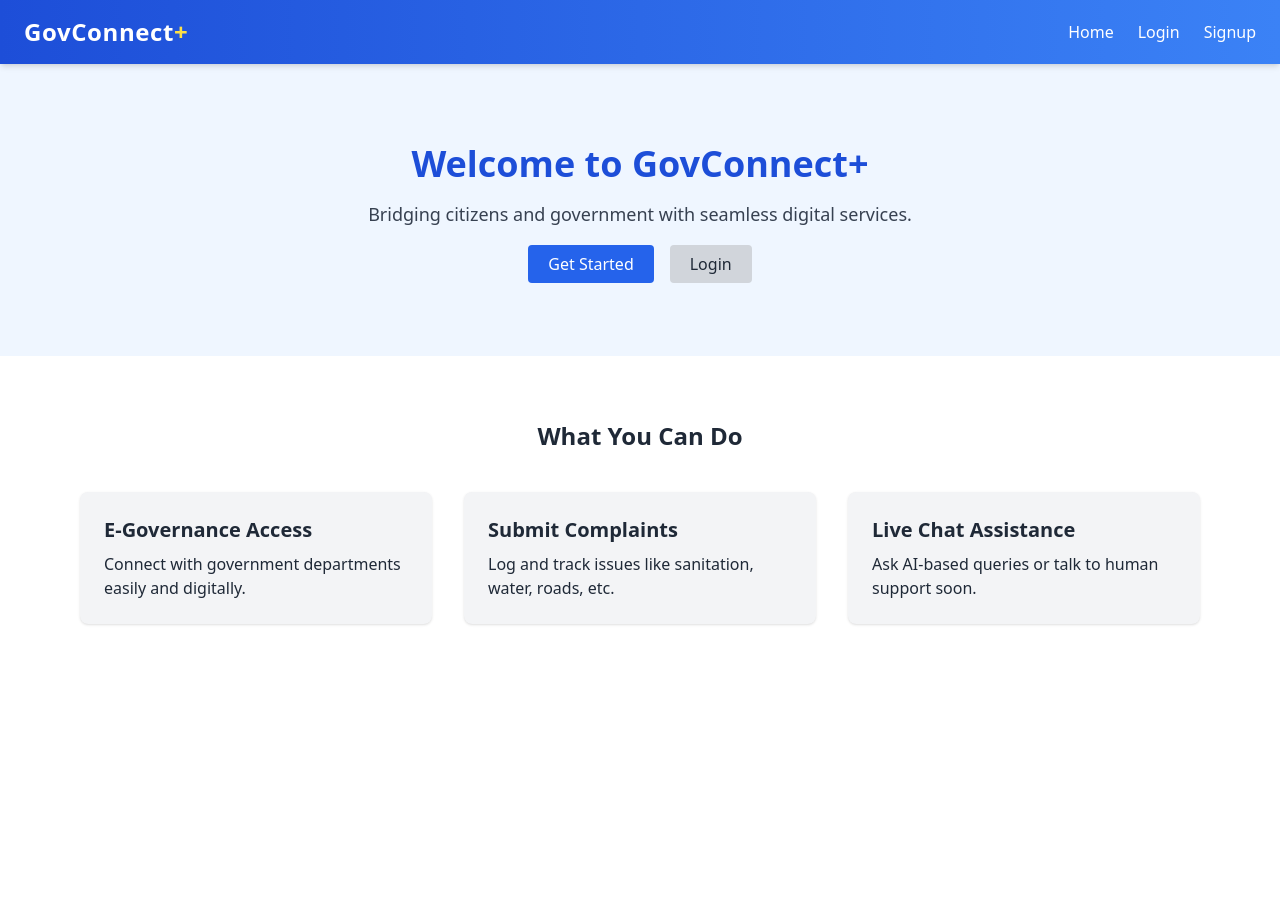
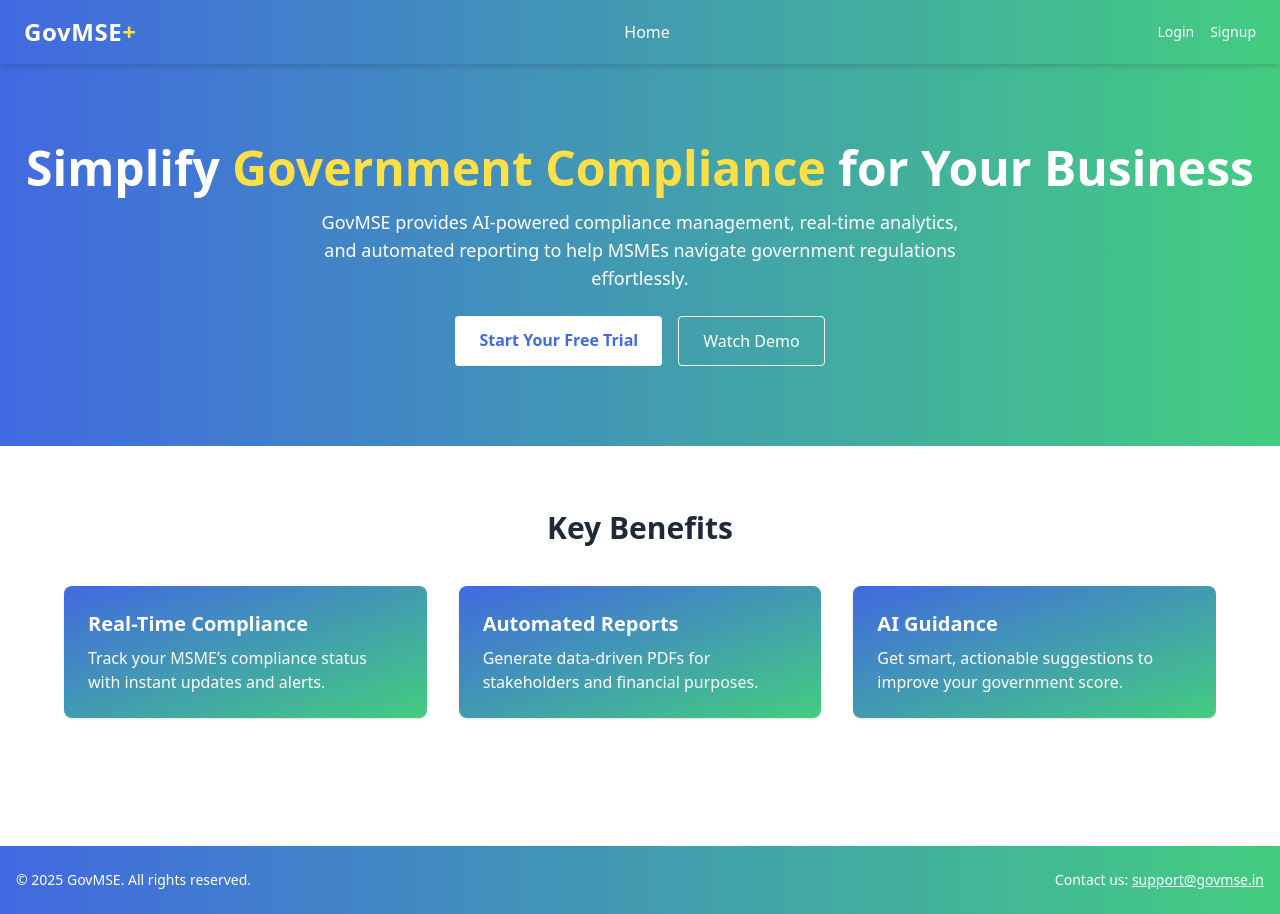
Before and after one commit to Pranshu-iiitd/GovConnect, a React (Vite) app in the folder govconnect-frontend/: page / in a window 1280 px wide. Before the commit the page ends 800 px from the top, so only its background shows below. Built offline with nearby package versions, Linux system fonts and the light colour scheme; the HTML template or start-up script is replaced by a standard one.

Commit message:
design and final functional changes

```diff
--- a/govconnect-frontend/src/App.jsx
+++ b/govconnect-frontend/src/App.jsx
@@ -12,6 +12,7 @@ import GovScore from "./pages/GovScore";
 import Assistant from "./pages/Assistant";
 import Checklist from "./pages/Checklist";
 import Report from "./pages/Report";
+
 
 function App() {
   return (
--- a/govconnect-frontend/src/components/Navbar.jsx
+++ b/govconnect-frontend/src/components/Navbar.jsx
@@ -10,33 +10,41 @@ export default function Navbar() {
   };
 
   return (
-    <nav className="bg-gradient-to-r from-blue-700 to-blue-500 text-white px-6 py-4 shadow-md sticky top-0 z-50">
-      <div className="flex justify-between items-center max-w-7xl mx-auto">
-        <div className="text-2xl font-bold tracking-wide">
-          GovConnect<span className="text-yellow-300">+</span>
+    <nav className="bg-gradient-to-r from-[#4169E1] to-[#43CD80] text-white px-6 py-4 shadow-md sticky top-0 z-50">
+      <div className="flex items-center justify-between max-w-7xl mx-auto">
+
+        {/* Left: Logo */}
+        <div className="text-2xl font-extrabold tracking-wide">
+          GovMSE<span className="text-yellow-300">+</span>
         </div>
-        <div className="space-x-6 text-md flex items-center flex-wrap">
+
+        {/* Center: Main Features */}
+        <div className="flex-grow flex justify-center gap-6 text-md font-medium flex-wrap">
           <Link to="/" className="hover:text-yellow-300 transition">Home</Link>
-
           {token && (
             <>
               <Link to="/dashboard" className="hover:text-yellow-300 transition">Dashboard</Link>
-              <Link to="/submit" className="hover:text-yellow-300 transition">Submit</Link>
-              <Link to="/profile" className="hover:text-yellow-300 transition">Profile</Link>
               <Link to="/govscore" className="hover:text-yellow-300 transition">GovScore</Link>
               <Link to="/assistant" className="hover:text-yellow-300 transition">AI Assistant</Link>
               <Link to="/checklist" className="hover:text-yellow-300 transition">Report</Link>
               <Link to="/report" className="hover:text-yellow-300 transition">Vault</Link>
+            </>
+          )}
+        </div>
+
+        {/* Right: Profile / Auth */}
+        <div className="flex items-center gap-4 text-sm font-medium">
+          {token ? (
+            <>
+              <Link to="/profile" className="hover:text-yellow-300 transition">Profile</Link>
               <button
                 onClick={handleLogout}
-                className="bg-red-500 px-3 py-1 rounded hover:bg-red-600 ml-2"
+                className="bg-red-500 px-3 py-1 rounded hover:bg-red-600"
               >
                 Logout
               </button>
             </>
-          )}
-
-          {!token && (
+          ) : (
             <>
               <Link to="/login" className="hover:text-yellow-300 transition">Login</Link>
               <Link to="/signup" className="hover:text-yellow-300 transition">Signup</Link>
--- a/govconnect-frontend/src/pages/Home.jsx
+++ b/govconnect-frontend/src/pages/Home.jsx
@@ -1,42 +1,64 @@
+import { Link } from "react-router-dom";
+
 export default function Home() {
   return (
-    <div className="text-gray-800">
-      <section className="bg-blue-50 py-20 text-center">
-        <h1 className="text-4xl font-bold text-blue-700 mb-4">
-          Welcome to GovConnect+
+    <div className="font-sans">
+      {/* Hero Section with Gradient Background */}
+      <section className="bg-gradient-to-r from-[#4169E1] to-[#43CD80] py-20 text-center px-4 text-white">
+        <h1 className="text-4xl md:text-5xl font-extrabold mb-4">
+          Simplify <span className="text-yellow-300">Government Compliance</span> for Your Business
         </h1>
-        <p className="text-lg mb-6 max-w-xl mx-auto text-gray-700">
-          Bridging citizens and government with seamless digital services.
+        <p className="text-lg mb-6 max-w-2xl mx-auto">
+          GovMSE provides AI-powered compliance management, real-time analytics, and automated reporting to help MSMEs navigate government regulations effortlessly.
         </p>
-        <div className="space-x-4">
-          <a href="/signup" className="bg-blue-600 text-white px-5 py-2 rounded hover:bg-blue-700">
-            Get Started
-          </a>
-          <a href="/login" className="bg-gray-300 px-5 py-2 rounded hover:bg-gray-400">
-            Login
-          </a>
+        <div className="flex justify-center gap-4">
+          <Link to="/signup" className="bg-white text-[#4169E1] font-semibold px-6 py-3 rounded hover:bg-gray-100 transition">
+            Start Your Free Trial
+          </Link>
+          <Link to="/assistant" className="border border-white text-white px-6 py-3 rounded hover:bg-white hover:text-[#43CD80] transition">
+            Watch Demo
+          </Link>
         </div>
       </section>
 
-      <section className="py-16 bg-white">
-        <div className="max-w-6xl mx-auto px-4">
-          <h2 className="text-2xl font-bold mb-10 text-center text-gray-800">What You Can Do</h2>
-          <div className="grid grid-cols-1 md:grid-cols-3 gap-8">
-            <div className="bg-gray-100 p-6 rounded-lg shadow hover:shadow-lg transition">
-              <h3 className="text-xl font-semibold mb-2">E-Governance Access</h3>
-              <p>Connect with government departments easily and digitally.</p>
-            </div>
-            <div className="bg-gray-100 p-6 rounded-lg shadow hover:shadow-lg transition">
-              <h3 className="text-xl font-semibold mb-2">Submit Complaints</h3>
-              <p>Log and track issues like sanitation, water, roads, etc.</p>
-            </div>
-            <div className="bg-gray-100 p-6 rounded-lg shadow hover:shadow-lg transition">
-              <h3 className="text-xl font-semibold mb-2">Live Chat Assistance</h3>
-              <p>Ask AI-based queries or talk to human support soon.</p>
-            </div>
+      {/* Benefits Section */}
+      <section className="bg-white py-16 px-4">
+        <h2 className="text-3xl font-bold text-center text-gray-800 mb-10">Key Benefits</h2>
+        <div className="grid md:grid-cols-3 gap-8 max-w-6xl mx-auto">
+          <div className="bg-gradient-to-br from-[#4169E1] to-[#43CD80] text-white p-6 rounded-lg shadow">
+            <h3 className="text-xl font-semibold mb-2">Real-Time Compliance</h3>
+            <p>Track your MSME’s compliance status with instant updates and alerts.</p>
+          </div>
+          <div className="bg-gradient-to-br from-[#4169E1] to-[#43CD80] text-white p-6 rounded-lg shadow">
+            <h3 className="text-xl font-semibold mb-2">Automated Reports</h3>
+            <p>Generate data-driven PDFs for stakeholders and financial purposes.</p>
+          </div>
+          <div className="bg-gradient-to-br from-[#4169E1] to-[#43CD80] text-white p-6 rounded-lg shadow">
+            <h3 className="text-xl font-semibold mb-2">AI Guidance</h3>
+            <p>Get smart, actionable suggestions to improve your government score.</p>
           </div>
         </div>
       </section>
+
+      <Footer />
     </div>
   );
 }
+
+function Footer() {
+  return (
+    <footer className="bg-gradient-to-r from-[#4169E1] to-[#43CD80] text-white text-sm py-6 mt-16">
+      <div className="max-w-7xl mx-auto px-4 flex flex-col md:flex-row justify-between items-center gap-4">
+        <div>&copy; {new Date().getFullYear()} GovMSE. All rights reserved.</div>
+        <div>
+          <p>
+            Contact us:{" "}
+            <a href="mailto:support@govmse.in" className="underline">
+              support@govmse.in
+            </a>
+          </p>
+        </div>
+      </div>
+    </footer>
+  );
+}
--- a/govconnect-frontend/src/pages/Login.jsx
+++ b/govconnect-frontend/src/pages/Login.jsx
@@ -16,13 +16,38 @@ export default function Login() {
   }
 
   return (
-    <div className="min-h-screen flex items-center justify-center bg-blue-50">
-      <div className="bg-white p-8 rounded-lg shadow-md w-full max-w-md">
-        <h2 className="text-2xl font-bold mb-6 text-center text-blue-700">Login to GovConnect+</h2>
-        <input type="email" value={email} onChange={e => setEmail(e.target.value)} placeholder="Email" className="w-full p-2 border mb-4 rounded" />
-        <input type="password" value={password} onChange={e => setPassword(e.target.value)} placeholder="Password" className="w-full p-2 border mb-4 rounded" />
-        <button onClick={handleLogin} className="bg-blue-600 text-white px-4 py-2 w-full rounded hover:bg-blue-700">Login</button>
-        <p className="mt-4 text-center text-sm text-gray-600">Don't have an account? <Link to="/signup" className="text-blue-600 hover:underline">Register</Link></p>
+    <div className="min-h-screen flex items-center justify-center bg-gradient-to-br from-[#4169E1] to-[#43CD80]">
+      <div className="bg-white p-10 rounded-2xl shadow-xl w-full max-w-md">
+        <h2 className="text-3xl font-extrabold mb-6 text-center text-[#4169E1]">Welcome Back 👋</h2>
+        <p className="text-center text-sm text-gray-500 mb-6">Log in to your GovMSE Vault</p>
+
+        <div className="space-y-4">
+          <input
+            type="email"
+            value={email}
+            onChange={e => setEmail(e.target.value)}
+            placeholder="Enter your email"
+            className="w-full p-3 border border-gray-300 rounded-md focus:outline-none focus:ring-2 focus:ring-blue-400"
+          />
+          <input
+            type="password"
+            value={password}
+            onChange={e => setPassword(e.target.value)}
+            placeholder="Enter your password"
+            className="w-full p-3 border border-gray-300 rounded-md focus:outline-none focus:ring-2 focus:ring-blue-400"
+          />
+          <button
+            onClick={handleLogin}
+            className="bg-gradient-to-r from-[#4169E1] to-[#43CD80] text-white w-full py-3 rounded-md font-semibold hover:opacity-90 transition"
+          >
+            Login
+          </button>
+        </div>
+
+        <p className="mt-6 text-center text-sm text-gray-600">
+          Don't have an account?{' '}
+          <Link to="/signup" className="text-blue-700 font-medium hover:underline">Register here</Link>
+        </p>
       </div>
     </div>
   )
--- a/govconnect-frontend/src/pages/Signup.jsx
+++ b/govconnect-frontend/src/pages/Signup.jsx
@@ -14,13 +14,38 @@ export default function Signup() {
   }
 
   return (
-    <div className="min-h-screen flex items-center justify-center bg-blue-50">
-      <div className="bg-white p-8 rounded-lg shadow-md w-full max-w-md">
-        <h2 className="text-2xl font-bold mb-6 text-center text-blue-700">Create a GovConnect+ Account</h2>
-        <input type="email" value={email} onChange={e => setEmail(e.target.value)} placeholder="Email" className="w-full p-2 border mb-4 rounded" />
-        <input type="password" value={password} onChange={e => setPassword(e.target.value)} placeholder="Password" className="w-full p-2 border mb-4 rounded" />
-        <button onClick={handleRegister} className="bg-green-600 text-white px-4 py-2 w-full rounded hover:bg-green-700">Register</button>
-        <p className="mt-4 text-center text-sm text-gray-600">Already have an account? <Link to="/login" className="text-blue-600 hover:underline">Login</Link></p>
+    <div className="min-h-screen flex items-center justify-center bg-gradient-to-br from-[#4169E1] to-[#43CD80]">
+      <div className="bg-white p-10 rounded-2xl shadow-xl w-full max-w-md">
+        <h2 className="text-3xl font-extrabold mb-6 text-center text-[#4169E1]">Join GovMSE Today 🚀</h2>
+        <p className="text-center text-sm text-gray-500 mb-6">Create your secure business compliance vault</p>
+
+        <div className="space-y-4">
+          <input
+            type="email"
+            value={email}
+            onChange={e => setEmail(e.target.value)}
+            placeholder="Enter your email"
+            className="w-full p-3 border border-gray-300 rounded-md focus:outline-none focus:ring-2 focus:ring-blue-400"
+          />
+          <input
+            type="password"
+            value={password}
+            onChange={e => setPassword(e.target.value)}
+            placeholder="Create a password"
+            className="w-full p-3 border border-gray-300 rounded-md focus:outline-none focus:ring-2 focus:ring-blue-400"
+          />
+          <button
+            onClick={handleRegister}
+            className="bg-gradient-to-r from-[#4169E1] to-[#43CD80] text-white w-full py-3 rounded-md font-semibold hover:opacity-90 transition"
+          >
+            Register
+          </button>
+        </div>
+
+        <p className="mt-6 text-center text-sm text-gray-600">
+          Already have an account?{' '}
+          <Link to="/login" className="text-blue-700 font-medium hover:underline">Login here</Link>
+        </p>
       </div>
     </div>
   )
```
Also changed, not shown: govconnect-frontend/src/pages/Assistant.jsx (+28 -16 lines), govconnect-frontend/src/pages/Dashboard.jsx (+27 -19 lines), govconnect-frontend/src/pages/GovScore.jsx (+45 -18 lines).
